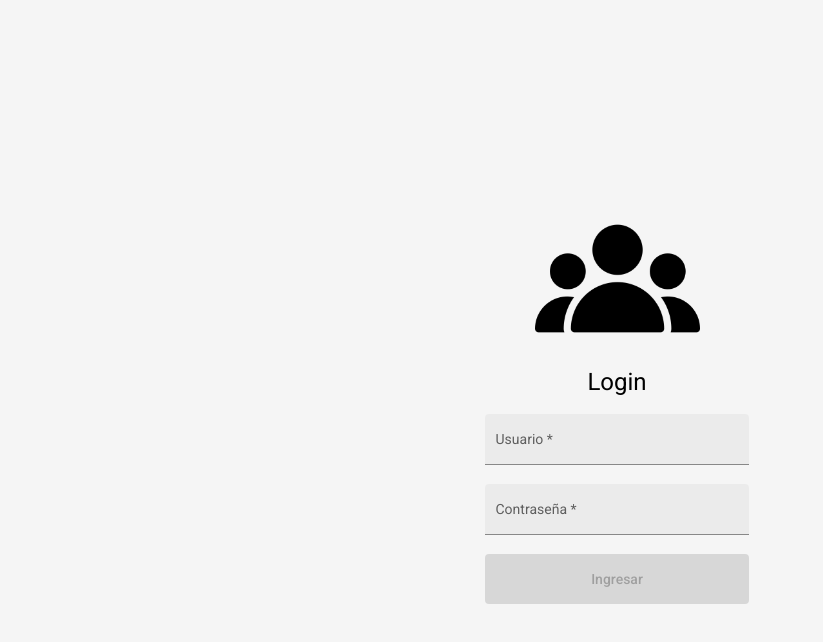
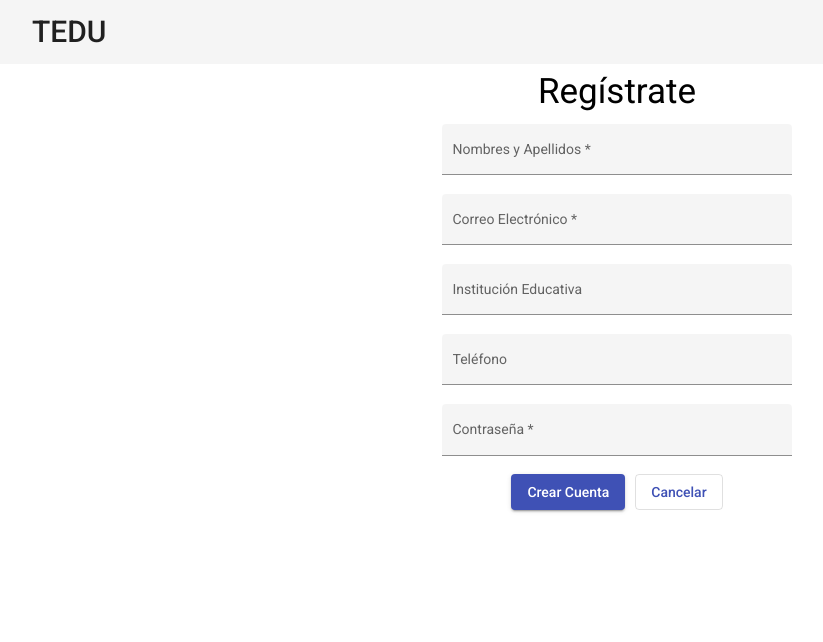
Before and after one commit to LeonardoSGSG/tedu-frontend, an Angular app: page /register in a window 1280 px wide. Before the commit this address led to /. Shown: the top 642 px of the page, without its empty margins (23-846 px from the left). Built offline with nearby package versions, Linux system fonts and the light colour scheme.

Commit message:
routing y register parte 1

```diff
--- a/src/app/app-routing.module.ts
+++ b/src/app/app-routing.module.ts
@@ -1,7 +1,13 @@
 import { NgModule } from '@angular/core';
 import { RouterModule, Routes } from '@angular/router';
+import { LoginComponent } from './components/login/login.component';
+import { RegisterComponent } from './components/register/register.component';
 
-const routes: Routes = [];
+const routes: Routes = [
+  {path:'',component:LoginComponent},
+  {path:'login',component:LoginComponent},
+  {path:'register',component:RegisterComponent}
+];
 
 @NgModule({
   imports: [RouterModule.forRoot(routes)],
--- a/src/app/app.component.html
+++ b/src/app/app.component.html
@@ -1 +1 @@
-<app-login></app-login>
+<router-outlet></router-outlet>
--- a/src/app/app.component.ts
+++ b/src/app/app.component.ts
@@ -6,7 +6,5 @@ import { Component } from '@angular/core';
   styleUrls: ['./app.component.css']
 })
 export class AppComponent {
-
   title: string = 'Tracker de tareas';
-
 }
--- /dev/null
+++ b/src/app/components/register/register.component.css
@@ -0,0 +1,19 @@
+h1{
+  font-size: 2.5em;
+  text-align: center;
+}
+#tedu{
+  margin-left: 1.3em;
+  font-size: 1.5em;
+}
+.card-body{
+  display: flex;
+  flex-direction: column;
+  align-items: center;
+}
+.card-body mat-form-field{
+  width: 25em;
+}
+#btnCancelar{
+  margin-left: 10px;
+}
--- /dev/null
+++ b/src/app/components/register/register.component.html
@@ -0,0 +1,42 @@
+<!--Toolbar-->
+<p>
+    <mat-toolbar>
+      <span id="tedu">TEDU</span>
+    </mat-toolbar>
+ </p>
+<!--form-->
+<div id="form-register"  class="card container mt-3">
+    <h1 class="card-header mt-3">Regístrate</h1>
+    <form>
+        <div class="card-body form-group">
+            <mat-form-field appearance="fill">
+                <mat-label>Nombres y Apellidos</mat-label>
+                    <input name="name" type="text" matInput required>
+            </mat-form-field>
+            <mat-form-field appearance="fill">
+                <mat-label>Correo Electrónico</mat-label>
+                <input matInput placeholder="pat@ejemplo.com"  required>
+                <!--mat-error *ngIf="email.invalid">{{getErrorCampo()}}</mat-error-->
+            </mat-form-field>
+            <mat-form-field appearance="fill">
+                <mat-label>Institución Educativa</mat-label>
+                <input matInput >
+            </mat-form-field>
+            <mat-form-field appearance="fill">
+                <mat-label>Teléfono</mat-label>
+                <input matInput value="" placeholder="999-999-999" mask="000-000-000">
+            </mat-form-field>
+            <mat-form-field appearance="fill">
+                <mat-label>Contraseña</mat-label>
+                <input matInput required>
+                <!--mat-error *ngIf="password.invalid">{{getErrorCampo()}}</mat-error-->
+            </mat-form-field>
+            <div class="form-group mt-3">
+                <button mat-raised-button color="primary">
+                    Crear Cuenta
+                </button>
+                <button id="btnCancelar" routerLink="../" mat-stroked-button color="primary">Cancelar</button>
+            </div>
+        </div>
+    </form>
+</div>
--- /dev/null
+++ b/src/app/components/register/register.component.ts
@@ -0,0 +1,15 @@
+import { Component, OnInit } from '@angular/core';
+
+@Component({
+  selector: 'app-register',
+  templateUrl: './register.component.html',
+  styleUrls: ['./register.component.css']
+})
+export class RegisterComponent implements OnInit {
+
+  constructor() { }
+
+  ngOnInit(): void {
+  }
+
+}
--- a/src/index.html
+++ b/src/index.html
@@ -12,6 +12,5 @@
 </head>
 <body class="mat-typography">
   <app-root></app-root>
-  <app-login></app-login>
 </body>
 </html>
--- a/src/styles.css
+++ b/src/styles.css
@@ -1,4 +1,4 @@
 /* You can add global styles to this file, and also import other style files */
-
+@import "~@angular/material/prebuilt-themes/indigo-pink.css";
 html, body { height: 100%; }
 body { margin: 0; font-family: Roboto, "Helvetica Neue", sans-serif; }
```
Also changed, not shown: src/app/app.module.ts (+6 -1 lines), 2 other files (tests, documents, lock files or other folders).
